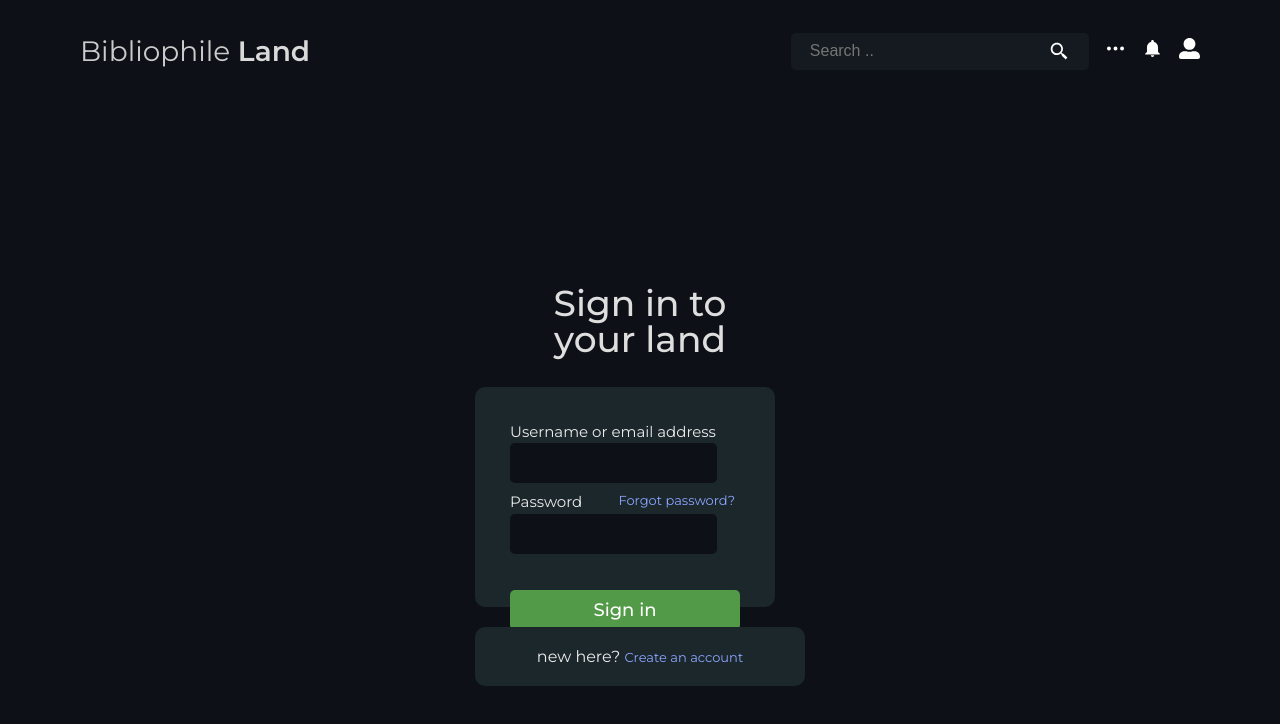
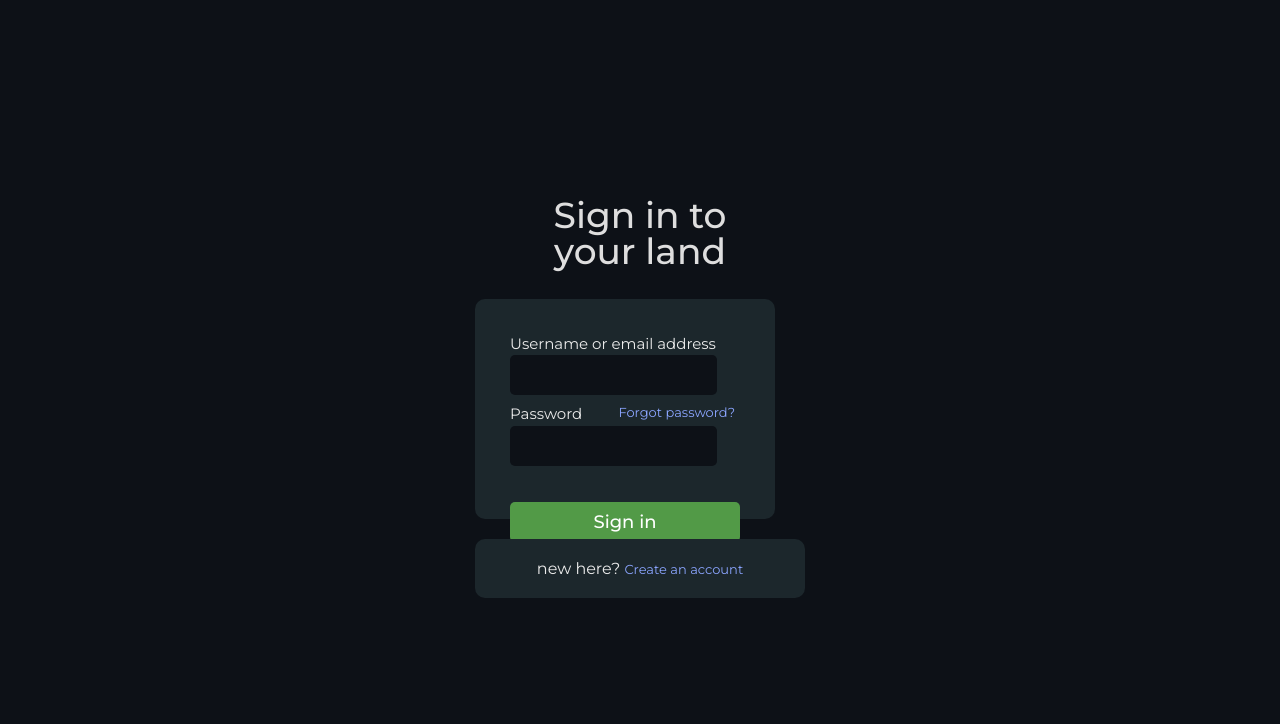
Before and after one commit to Jonas56/bibliophile-land, a React (Create React App) app in the folder client/: page /login in a window 1280 px wide. Shown: the top 724 px of the page. Built offline with nearby package versions, Linux system fonts and the light colour scheme.

Commit message:
layout component

```diff
--- a/client/src/App.jsx
+++ b/client/src/App.jsx
@@ -1,11 +1,14 @@
 import React from "react";
 import AppRoutes from "./AppRoutes";
 import "./index.css";
+import Layout from "../src/components/Layout";
 
 const App = () => {
   return (
     <>
-      <AppRoutes />
+      <Layout>
+        <AppRoutes />
+      </Layout>
     </>
   );
 };
--- a/client/src/AppRoutes.js
+++ b/client/src/AppRoutes.js
@@ -7,7 +7,6 @@ import PageLayout1 from "./components/PageLayout1";
 import BookPage from "./pages/BookPage";
 import Login from "./pages/Login";
 import UserPage from "./pages/UserPage";
-
 import { ToastContainer } from "react-toastify";
 import "react-toastify/dist/ReactToastify.css";
 
@@ -15,7 +14,7 @@ const AppRoutes = () => {
   return (
     <>
   <Routes>
-      <Route path="/" element={<Navbar />}>
+      <Route path="/">
         {/* home page */ }
         <Route index element={<PageLayout1 />} />
 
--- /dev/null
+++ b/client/src/components/Layout.js
@@ -0,0 +1,22 @@
+import React, { useEffect, useState } from "react"
+import Navbar from "./Navbar";
+import {useLocation} from "react-router-dom"
+
+const Layout = (props) => {
+  const navigate = useLocation()
+  const [isLogin , setIsLogin] = useState(false)
+  console.log(navigate)
+  useEffect(
+    () => {
+      if(navigate.pathname.includes('login')) setIsLogin(true)
+    }
+  )
+
+  return (
+    <>
+      {!isLogin ? <Navbar /> : ""}
+      <main>{props.children}</main>
+    </>
+  )
+}
+export default Layout;
--- a/client/src/components/home/RightHomeContent.jsx
+++ b/client/src/components/home/RightHomeContent.jsx
@@ -11,7 +11,7 @@ const RightContent = ({ books, loading, authors }) => {
         <Authors>
           {authors.map((author, index) => (
             <Author key={index}>
-              <img src="./assets/obito.jpg" alt={author.name} />
+              <img src={author.image_link} alt={author.name} />
               <span>{author.name}</span>
             </Author>
           ))}
--- a/client/src/components/user-page/BooksCollection.jsx
+++ b/client/src/components/user-page/BooksCollection.jsx
@@ -11,7 +11,6 @@ const BooksCollection = ({ title }) => {
     await axios
       .get("/v1/api/reading/")
       .then((response) => {
-        console.log(response);
         setBooks(response.data.reading);
       })
       .catch((e) => console.log(e))
```
Also changed, not shown: 1 other file (tests, documents, lock files or other folders).
